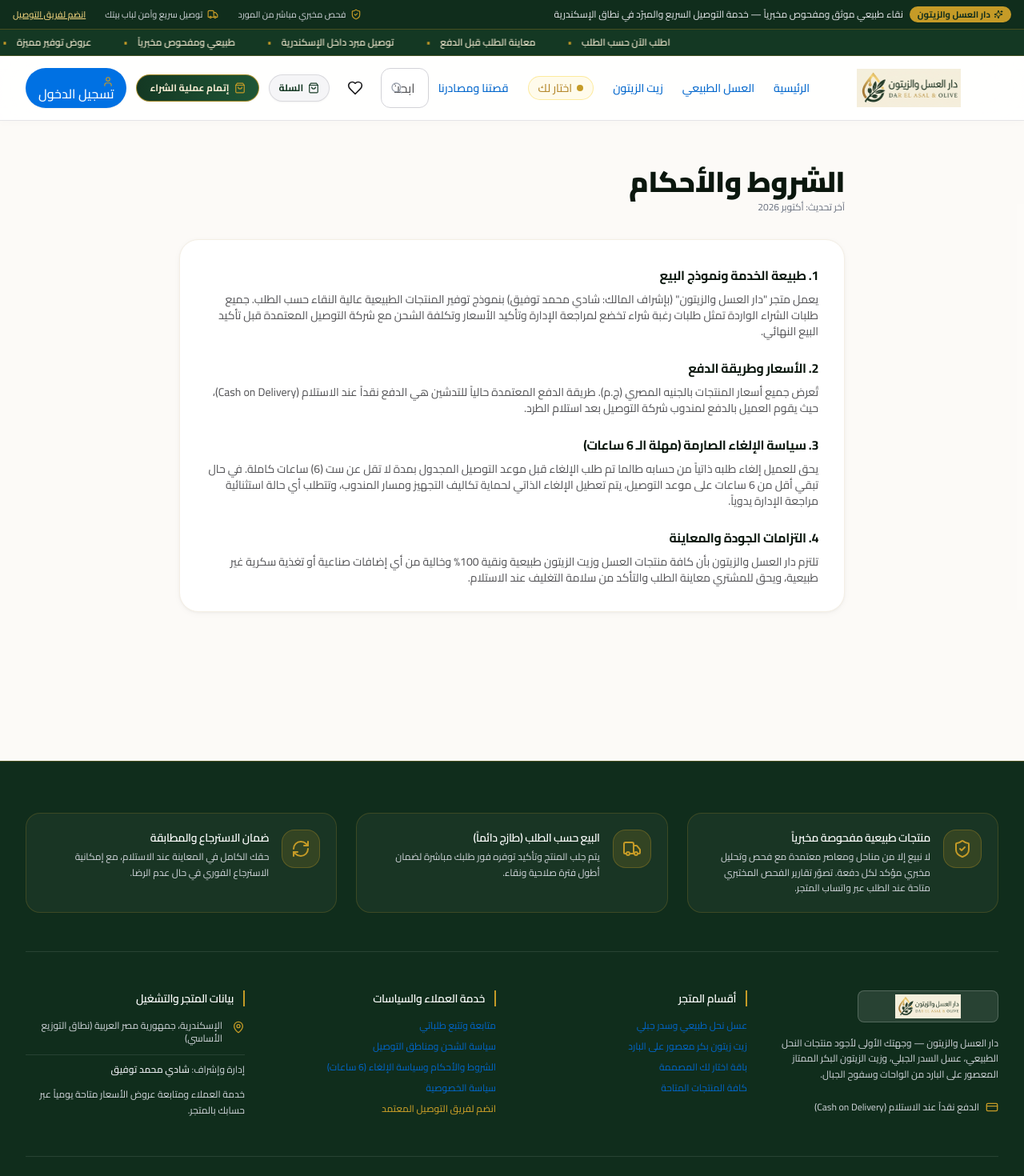
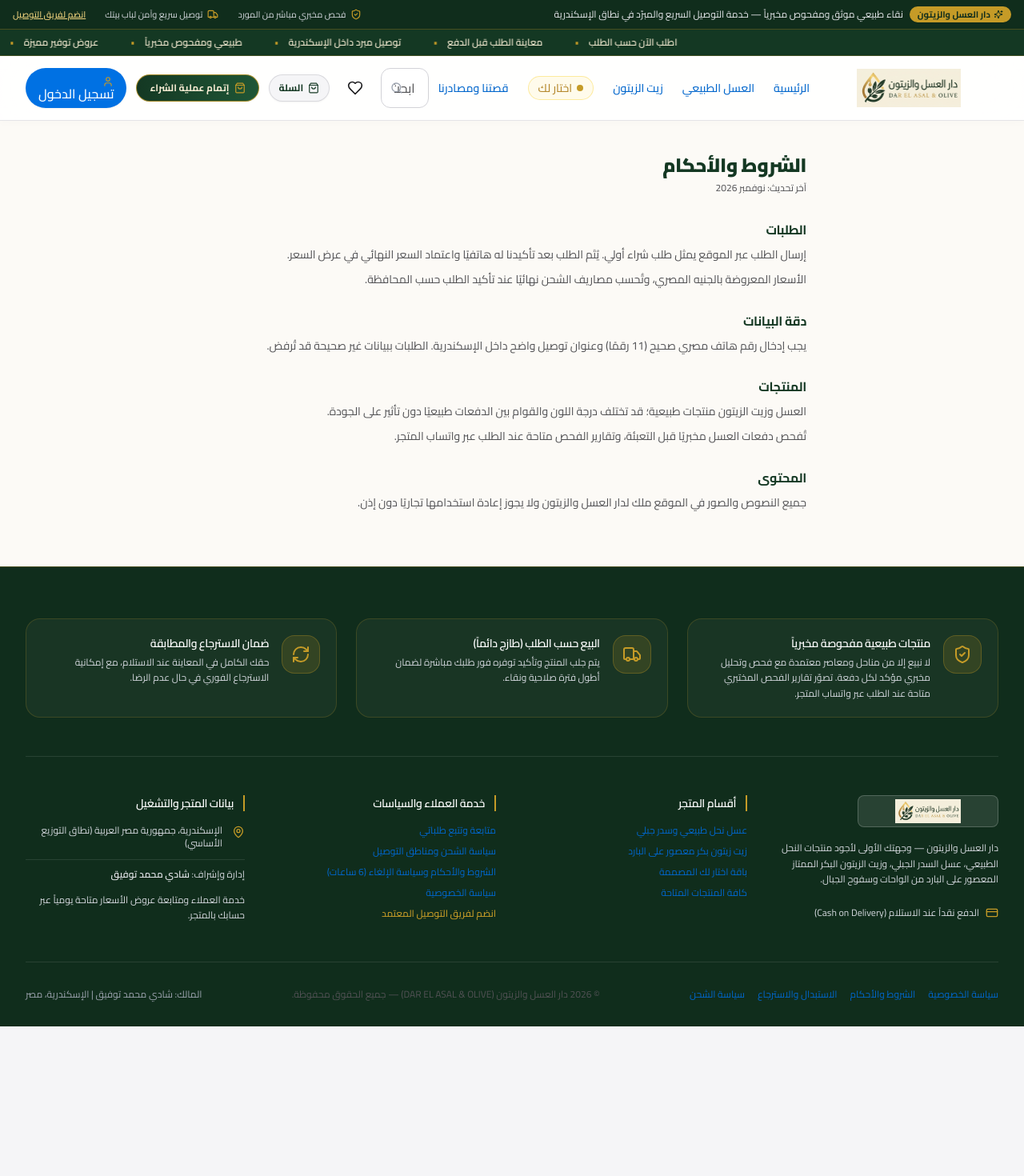
Before and after one commit to taiemfahmy19-coder/dar-el-asal, a Next.js app: page /terms in a window 1280 px wide. Shown: the top 1470 px of the page at 80% size. After the commit the page ends 1283 px from the top, so only its background shows below. Built offline with nearby package versions, Linux system fonts and the light colour scheme; no server answers.

Commit message:
feat(trust): legal pages (privacy/terms/refund/shipping) + footer links, WhatsApp float (hidden until number configured in config.CONTACT), bump SW_VERSION v3-2026-11-12-legal-contact

```diff
--- a/public/sw.js
+++ b/public/sw.js
@@ -18,7 +18,7 @@
  *
  * ⚠️ bump SW_VERSION in the SAME commit as every production release.
  */
-const SW_VERSION = 'dar-pwa-v2b-2026-11-12-storage-wipe';
+const SW_VERSION = 'dar-pwa-v3-2026-11-12-legal-contact';
 const STATIC_CACHE = `dar-static-${SW_VERSION}`;
 const RUNTIME_CACHE = `dar-runtime-${SW_VERSION}`;
 const OFFLINE_URL = '/';
--- a/src/app/layout.tsx
+++ b/src/app/layout.tsx
@@ -10,6 +10,7 @@ import Footer from '@/components/layout/Footer';
 import FloatingMobileCartBar from '@/components/cart/FloatingMobileCartBar';
 import MobileBottomBar from '@/components/layout/MobileBottomBar';
 import BackToTop from '@/components/layout/BackToTop';
+import WhatsAppFloat from '@/components/layout/WhatsAppFloat';
 import ServiceWorkerRegister from '@/components/pwa/ServiceWorkerRegister';
 import InstallPrompt from '@/components/pwa/InstallPrompt';
 
@@ -82,6 +83,7 @@ export default function RootLayout({
               <FloatingMobileCartBar />
               <MobileBottomBar />
               <BackToTop />
+              <WhatsAppFloat />
               <InstallPrompt />
               <ServiceWorkerRegister />
             </WishlistProvider>
--- a/src/app/privacy/page.tsx
+++ b/src/app/privacy/page.tsx
@@ -1,39 +1,41 @@
-import React from 'react';
+import type { Metadata } from 'next';
+import { BRAND } from '@/lib/config';
 
-export default function PrivacyPage() {
+export const metadata: Metadata = {
+  title: `سياسة الخصوصية | ${BRAND.name}`,
+  description: 'كيف نجمع بياناتك ونحميها عند التسوق من دار العسل والزيتون.',
+};
+
+const Section = ({ title, children }: { title: string; children: React.ReactNode }) => (
+  <section className="mb-7">
+    <h2 className="text-base font-bold text-[#143823] mb-2">{title}</h2>
+    <div className="text-sm leading-relaxed text-[#515154] space-y-2">{children}</div>
+  </section>
+);
+
+export default function PrivacyPolicyPage() {
   return (
-    <div className="bg-ivory-50/50 min-h-screen py-14 text-right">
-      <div className="max-w-4xl mx-auto px-4 sm:px-6 lg:px-8 space-y-8">
-        <div>
-          <h1 className="text-2xl sm:text-4xl font-black text-forest-950 font-cairo">
-            سياسة الخصوصية وحماية البيانات
-          </h1>
-          <p className="text-xs text-gray-500 mt-1">آخر تحديث: أكتوبر 2026</p>
-        </div>
+    <main dir="rtl" className="max-w-3xl mx-auto px-4 py-10">
+      <h1 className="text-2xl font-black text-[#143823] mb-1">سياسة الخصوصية</h1>
+      <p className="text-xs text-[#515154] mb-8">آخر تحديث: نوفمبر 2026</p>
 
-        <div className="bg-white rounded-3xl p-8 border border-ivory-200 shadow-subtle space-y-6 text-xs sm:text-sm text-gray-700 leading-relaxed">
-          <section className="space-y-2">
-            <h2 className="font-bold text-base text-forest-950">1. البيانات التي نجمعها</h2>
-            <p>
-              نجمع فقط البيانات الضرورية لإتمام عمليات الشحن والتواصل: الاسم، رقم الهاتف، عنوان التوصيل، والبريد الإلكتروني. لا نطلب ولا نخزن أرقام البطاقات الائتمانية الحساسة في خوادمنا.
-            </p>
-          </section>
+      <Section title="البيانات التي نجمعها">
+        <p>نجمع فقط ما نحتاجه لإتمام طلبك: الاسم، رقم الهاتف، البريد الإلكتروني، عنوان التوصيل، وتاريخ التسليم المطلوب.</p>
+        <p>كلمات المرور تُخزَّن مشفّرة (hash) على الخادم ولا يمكن لأي طرف — بما في ذلك فريقنا — قراءتها.</p>
+      </Section>
 
-          <section className="space-y-2">
-            <h2 className="font-bold text-base text-forest-950">2. مشاركة البيانات مع مناديب التوصيل</h2>
-            <p>
-              نشارك مع مندوب التوصيل المعتمد فقط الاسم ورقم الهاتف والعنوان الضروريين لتوصيل شحنتك المحددة. لا يستطيع المندوب الاطلاع على تاريخ طلباتك الأخرى أو معلوماتك الشخصية.
-            </p>
-          </section>
+      <Section title="ما لا نخزّنه على جهازك">
+        <p>لا نحفظ في متصفحك (localStorage) أي كلمات مرور أو بيانات طلبات حساسة. ما يُحفظ محليًا يقتصر على محتويات السلة والمفضلة (أرقام المنتجات فقط).</p>
+        <p>جلسة تسجيل الدخول محفوظة في كوكي آمن (httpOnly) لا يمكن للسكربتات قراءته، وتنتهي فقط عند تسجيل الخروج اليدوي.</p>
+      </Section>
 
-          <section className="space-y-2">
-            <h2 className="font-bold text-base text-forest-950">3. أمان الحساب وكلمات المرور</h2>
-            <p>
-              تُحفظ كلمات المرور مشفرة بخوارزميات تجزئة قوية (bcrypt). لا يمكن لأي من موظفينا أو مدرائنا رؤية كلمة المرور كنص صريح.
-            </p>
-          </section>
-        </div>
-      </div>
-    </div>
+      <Section title="استخدام البيانات">
+        <p>تُستخدم بياناتك للاتصال بك لتأكيد الطلب وتسليمه فقط. لا نبيع بياناتك ولا نشاركها مع أي طرف تسويقي.</p>
+      </Section>
+
+      <Section title="حقوقك">
+        <p>يمكنك طلب تعديل أو حذف حسابك وبياناتك في أي وقت بالتواصل معنا عبر واتساب المتجر.</p>
+      </Section>
+    </main>
   );
 }
--- /dev/null
+++ b/src/app/refund-policy/page.tsx
@@ -0,0 +1,39 @@
+import type { Metadata } from 'next';
+import { BRAND } from '@/lib/config';
+
+export const metadata: Metadata = {
+  title: `سياسة الاستبدال والاسترجاع | ${BRAND.name}`,
+  description: 'شروط استبدال أو استرجاع منتجات دار العسل والزيتون.',
+};
+
+const Section = ({ title, children }: { title: string; children: React.ReactNode }) => (
+  <section className="mb-7">
+    <h2 className="text-base font-bold text-[#143823] mb-2">{title}</h2>
+    <div className="text-sm leading-relaxed text-[#515154] space-y-2">{children}</div>
+  </section>
+);
+
+export default function RefundPolicyPage() {
+  return (
+    <main dir="rtl" className="max-w-3xl mx-auto px-4 py-10">
+      <h1 className="text-2xl font-black text-[#143823] mb-1">سياسة الاستبدال والاسترجاع</h1>
+      <p className="text-xs text-[#515154] mb-8">آخر تحديث: نوفمبر 2026</p>
+
+      <Section title="حقك في الرفض عند الاستلام">
+        <p>لديك الحق في فحص الطلب أمام مندوب التوصيل. إذا وصل المنتج مكسورًا أو تالفًا أو مخالفًا لما طلبته، يمكنك رفض الاستلام فورًا دون أي تكلفة.</p>
+      </Section>
+
+      <Section title="بعد الاستلام">
+        <p>في حال اكتشاف خلل في المنتج بعد الاستلام، تواصل معنا عبر واتساب المتجر خلال 3 أيام مع صورة للمنتج وتغليفه، وسنستبدله أو نعيد قيمته حسب الحالة.</p>
+      </Section>
+
+      <Section title="ما لا يشمله الاسترجاع">
+        <p>المنتجات المفتوحة أو المستخدمة جزئيًا بعد ثبوت سلامتها لا تُستبدل، لأن طبيعة المنتجات الغذائية لا تسمح ببيعها مجددًا بعد فتح الغلاف.</p>
+      </Section>
+
+      <Section title="آلية رد المبلغ">
+        <p>تُرد المبالغ بالطريقة التي تم الدفع بها خلال مدة لا تتجاوز 7 أيام عمل من تأكيد الاسترجاع.</p>
+      </Section>
+    </main>
+  );
+}
--- /dev/null
+++ b/src/app/shipping-policy/page.tsx
@@ -0,0 +1,39 @@
+import type { Metadata } from 'next';
+import { BRAND } from '@/lib/config';
+
+export const metadata: Metadata = {
+  title: `سياسة الشحن | ${BRAND.name}`,
+  description: 'مناطق التوصيل والمواعيد ومصاريف الشحن في دار العسل والزيتون.',
+};
+
+const Section = ({ title, children }: { title: string; children: React.ReactNode }) => (
+  <section className="mb-7">
+    <h2 className="text-base font-bold text-[#143823] mb-2">{title}</h2>
+    <div className="text-sm leading-relaxed text-[#515154] space-y-2">{children}</div>
+  </section>
+);
+
+export default function ShippingPolicyPage() {
+  return (
+    <main dir="rtl" className="max-w-3xl mx-auto px-4 py-10">
+      <h1 className="text-2xl font-black text-[#143823] mb-1">سياسة الشحن</h1>
+      <p className="text-xs text-[#515154] mb-8">آخر تحديث: نوفمبر 2026</p>
+
+      <Section title="نطاق التوصيل">
+        <p>نوصل حاليًا داخل محافظة الإسكندرية فقط، ونعمل على التوسع تدريجيًا لمدن أخرى.</p>
+      </Section>
+
+      <Section title="المواعيد">
+        <p>التوصيل خلال 1-2 يوم عمل من تأكيد الطلب، ويمكنك تحديد تاريخ التسليم المفضل عند إتمام الطلب.</p>
+      </Section>
+
+      <Section title="المصاريف">
+        <p>الشحن تقديري 55 ج.م داخل الإسكندرية، ويُعتمد السعر النهائي في عرض السعر عند تأكيد طلبك هاتفيًا.</p>
+      </Section>
+
+      <Section title="التأخير">
+        <p>في حال تأخر التوصيل عن الموعد المتفق عليه لأسباب قاهرة، سنتواصل معك هاتفيًا لتحديد موعد جديد يريحك.</p>
+      </Section>
+    </main>
+  );
+}
--- a/src/app/terms/page.tsx
+++ b/src/app/terms/page.tsx
@@ -1,46 +1,41 @@
-import React from 'react';
+import type { Metadata } from 'next';
+import { BRAND } from '@/lib/config';
+
+export const metadata: Metadata = {
+  title: `الشروط والأحكام | ${BRAND.name}`,
+  description: 'شروط استخدام متجر دار العسل والزيتون وإنهاء الطلبات.',
+};
+
+const Section = ({ title, children }: { title: string; children: React.ReactNode }) => (
+  <section className="mb-7">
+    <h2 className="text-base font-bold text-[#143823] mb-2">{title}</h2>
+    <div className="text-sm leading-relaxed text-[#515154] space-y-2">{children}</div>
+  </section>
+);
 
 export default function TermsPage() {
   return (
-    <div className="bg-ivory-50/50 min-h-screen py-14 text-right">
-      <div className="max-w-4xl mx-auto px-4 sm:px-6 lg:px-8 space-y-8">
-        <div>
-          <h1 className="text-2xl sm:text-4xl font-black text-forest-950 font-cairo">
-            الشروط والأحكام
-          </h1>
-          <p className="text-xs text-gray-500 mt-1">آخر تحديث: أكتوبر 2026</p>
-        </div>
+    <main dir="rtl" className="max-w-3xl mx-auto px-4 py-10">
+      <h1 className="text-2xl font-black text-[#143823] mb-1">الشروط والأحكام</h1>
+      <p className="text-xs text-[#515154] mb-8">آخر تحديث: نوفمبر 2026</p>
 
-        <div className="bg-white rounded-3xl p-8 border border-ivory-200 shadow-subtle space-y-6 text-xs sm:text-sm text-gray-700 leading-relaxed">
-          <section className="space-y-2">
-            <h2 className="font-bold text-base text-forest-950">1. طبيعة الخدمة ونموذج البيع</h2>
-            <p>
-              يعمل متجر "دار العسل والزيتون" (بإشراف المالك: شادي محمد توفيق) بنموذج توفير المنتجات الطبيعية عالية النقاء حسب الطلب. جميع طلبات الشراء الواردة تمثل طلبات رغبة شراء تخضع لمراجعة الإدارة وتأكيد الأسعار وتكلفة الشحن مع شركة التوصيل المعتمدة قبل تأكيد البيع النهائي.
-            </p>
-          </section>
+      <Section title="الطلبات">
+        <p>إرسال الطلب عبر الموقع يمثل طلب شراء أولي. يُتَم الطلب بعد تأكيدنا له هاتفيًا واعتماد السعر النهائي في عرض السعر.</p>
+        <p>الأسعار المعروضة بالجنيه المصري، وتُحسب مصاريف الشحن نهائيًا عند تأكيد الطلب حسب المحافظة.</p>
+      </Section>
 
-          <section className="space-y-2">
-            <h2 className="font-bold text-base text-forest-950">2. الأسعار وطريقة الدفع</h2>
-            <p>
-              تُعرض جميع أسعار المنتجات بالجنيه المصري (ج.م). طريقة الدفع المعتمدة حالياً للتدشين هي الدفع نقداً عند الاستلام (Cash on Delivery)، حيث يقوم العميل بالدفع لمندوب شركة التوصيل بعد استلام الطرد.
-            </p>
-          </section>
+      <Section title="دقة البيانات">
+        <p>يجب إدخال رقم هاتف مصري صحيح (11 رقمًا) وعنوان توصيل واضح داخل الإسكندرية. الطلبات ببيانات غير صحيحة قد تُرفض.</p>
+      </Section>
 
-          <section className="space-y-2">
-            <h2 className="font-bold text-base text-forest-950">3. سياسة الإلغاء الصارمة (مهلة الـ 6 ساعات)</h2>
-            <p>
-              يحق للعميل إلغاء طلبه ذاتياً من حسابه طالما تم طلب الإلغاء قبل موعد التوصيل المجدول بمدة لا تقل عن ست (6) ساعات كاملة. في حال تبقي أقل من 6 ساعات على موعد التوصيل، يتم تعطيل الإلغاء الذاتي لحماية تكاليف التجهيز ومسار المندوب، وتتطلب أي حالة استثنائية مراجعة الإدارة يدوياً.
-            </p>
-          </section>
+      <Section title="المنتجات">
+        <p>العسل وزيت الزيتون منتجات طبيعية؛ قد تختلف درجة اللون والقوام بين الدفعات طبيعيًا دون تأثير على الجودة.</p>
+        <p>تُفحص دفعات العسل مخبريًا قبل التعبئة، وتقارير الفحص متاحة عند الطلب عبر واتساب المتجر.</p>
+      </Section>
 
-          <section className="space-y-2">
-            <h2 className="font-bold text-base text-forest-950">4. التزامات الجودة والمعاينة</h2>
-            <p>
-              تلتزم دار العسل والزيتون بأن كافة منتجات العسل وزيت الزيتون طبيعية ونقية 100% وخالية من أي إضافات صناعية أو تغذية سكرية غير طبيعية، ويحق للمشتري معاينة الطلب والتأكد من سلامة التغليف عند الاستلام.
-            </p>
-          </section>
-        </div>
-      </div>
-    </div>
+      <Section title="المحتوى">
+        <p>جميع النصوص والصور في الموقع ملك لدار العسل والزيتون ولا يجوز إعادة استخدامها تجاريًا دون إذن.</p>
+      </Section>
+    </main>
   );
 }
--- a/src/components/layout/Footer.tsx
+++ b/src/components/layout/Footer.tsx
@@ -160,6 +160,12 @@ export default function Footer() {
 
         {/* Bottom Bar */}
         <div className="pt-8 border-t border-white/10 flex flex-col sm:flex-row items-center justify-between gap-4 text-xs text-gray-300">
+          <div className="flex flex-wrap items-center justify-center gap-x-4 gap-y-2">
+            <Link href="/privacy" className="hover:text-[#c59b27] transition-colors">سياسة الخصوصية</Link>
+            <Link href="/terms" className="hover:text-[#c59b27] transition-colors">الشروط والأحكام</Link>
+            <Link href="/refund-policy" className="hover:text-[#c59b27] transition-colors">الاستبدال والاسترجاع</Link>
+            <Link href="/shipping-policy" className="hover:text-[#c59b27] transition-colors">سياسة الشحن</Link>
+          </div>
           <p>© 2026 دار العسل والزيتون (DAR EL ASAL & OLIVE) — جميع الحقوق محفوظة.</p>
           <p className="text-xs text-gray-400">
             المالك: شادي محمد توفيق | الإسكندرية، مصر
--- /dev/null
+++ b/src/components/layout/WhatsAppFloat.tsx
@@ -0,0 +1,26 @@
+'use client';
+
+import React from 'react';
+import { CONTACT } from '@/lib/config';
+
+/**
+ * Persistent WhatsApp contact button (right side, above the mobile bottom
+ * bar). Hidden entirely until a store number is configured in config.ts.
+ */
+export default function WhatsAppFloat() {
+  if (!CONTACT.whatsappLink) return null;
+
+  return (
+    <a
+      href={CONTACT.whatsappLink}
+      target="_blank"
+      rel="noopener noreferrer"
+      aria-label="تواصل معنا عبر واتساب"
+      className="fixed z-40 right-4 sm:right-6 bottom-[76px] sm:bottom-6 w-12 h-12 min-w-[44px] min-h-[44px] rounded-full bg-[#25D366] text-white shadow-lg hover:brightness-105 active:scale-95 transition-all flex items-center justify-center"
+    >
+      <svg viewBox="0 0 24 24" fill="currentColor" className="w-6 h-6" aria-hidden="true">
+        <path d="M17.472 14.382c-.297-.149-1.758-.867-2.03-.967-.273-.099-.471-.148-.67.15-.197.297-.767.966-.94 1.164-.173.199-.347.223-.644.075-.297-.15-1.255-.463-2.39-1.475-.883-.788-1.48-1.761-1.653-2.059-.173-.297-.018-.458.13-.606.134-.133.297-.347.446-.52.149-.174.198-.298.297-.497.1-.198.05-.371-.025-.52-.075-.149-.669-1.612-.916-2.207-.242-.579-.487-.5-.669-.51-.173-.008-.371-.01-.57-.01-.198 0-.52.074-.792.372-.272.297-1.04 1.016-1.04 2.479 0 1.462 1.065 2.875 1.213 3.074.149.198 2.096 3.2 5.077 4.487.709.306 1.262.489 1.694.625.712.227 1.36.195 1.871.118.571-.085 1.758-.719 2.006-1.413.248-.694.248-1.289.173-1.413-.074-.124-.272-.198-.57-.347m-5.421 7.403h-.004a9.87 9.87 0 0 1-5.031-1.378l-.361-.214-3.741.982.998-3.648-.235-.374a9.86 9.86 0 0 1-1.51-5.26c.001-5.45 4.436-9.884 9.888-9.884 2.64 0 5.122 1.03 6.988 2.898a9.825 9.825 0 0 1 2.893 6.994c-.003 5.45-4.437 9.884-9.885 9.884m8.413-18.297A11.815 11.815 0 0 0 12.05 0C5.495 0 .16 5.335.157 11.892c0 2.096.547 4.142 1.588 5.945L.057 24l6.305-1.654a11.882 11.882 0 0 0 5.683 1.448h.005c6.554 0 11.89-5.335 11.893-11.893a11.821 11.821 0 0 0-3.48-8.108Z" />
+      </svg>
+    </a>
+  );
+}
--- a/src/lib/config.ts
+++ b/src/lib/config.ts
@@ -58,3 +58,15 @@ export const SHIPPING = {
   supportedGovernorate: 'الإسكندرية',
   estimateAlexandriaEGP: 55,
 } as const;
+
+/**
+ * Public contact channels. The WhatsApp float button renders ONLY when a
+ * number is configured (international format without +, e.g. 2011XXXXXXXX).
+ */
+export const CONTACT = {
+  whatsappNumber: '',
+  get whatsappLink(): string | null {
+    if (!this.whatsappNumber) return null;
+    return `https://wa.me/${this.whatsappNumber}`;
+  },
+} as const;
```
